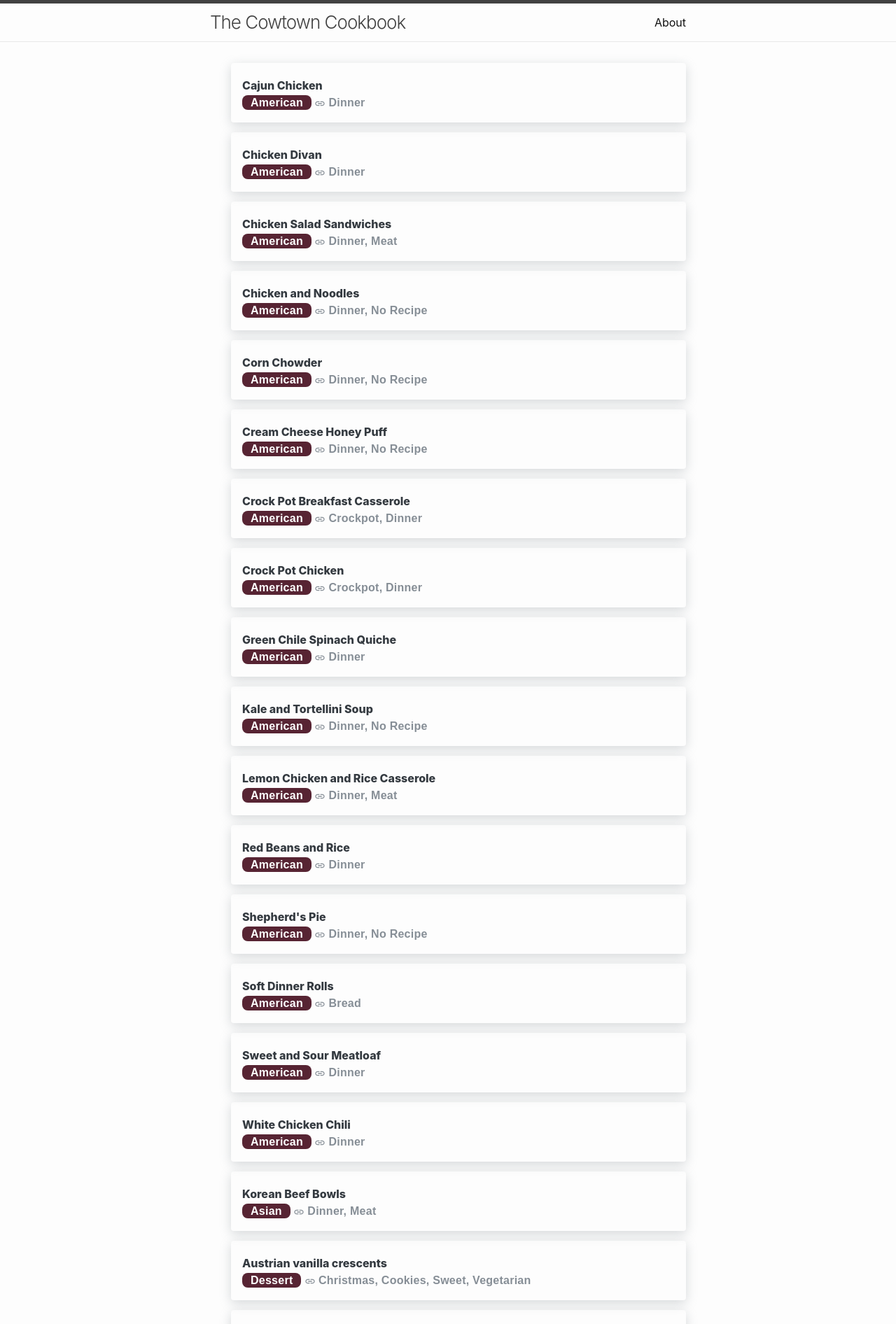
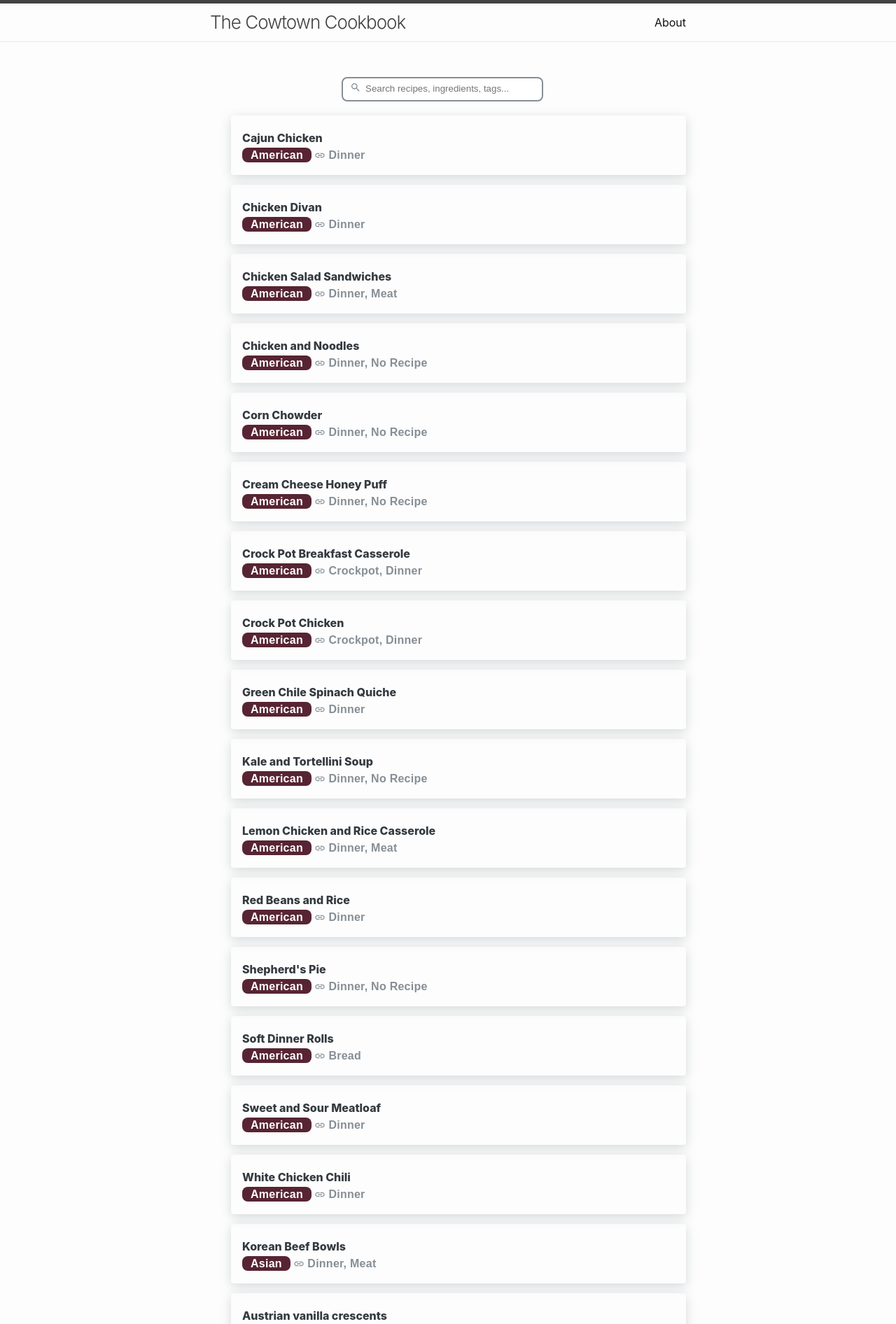
Before and after one commit to sfb1996/cookbook, a Jekyll site: the page built from index.markdown, in a window 1280 px wide. Shown: the top 1892 px of the page at 70% size. Built offline with Jekyll 4.4.1, drawn with Linux system fonts in a browser that asks for light colours.

Commit message:
search bar works

```diff
--- a/_layouts/home.html
+++ b/_layouts/home.html
@@ -7,10 +7,42 @@ layout: default
     <h1 class="page-heading">{{ page.title }}</h1>
   {%- endif -%}
 
-  {{ content }}
+   <form class="searchbar">
+      <fieldset class="searchbar-group">
+        <label class="searchbar-search" for="js-search">
+          <input class="search form-input" id="js-search" type="search" placeholder="Search recipes, ingredients, tags..." autocomplete="off" onkeyup="filterList()">
+          <svg class="search-icon form-icon" xmlns="http://www.w3.org/2000/svg" width="24" height="24" viewBox="0 0 24 24">
+            <path d="M15.5 14h-.79l-.28-.27C15.41 12.59 16 11.11 16 9.5 16 5.91 13.09 3 9.5 3S3 5.91 3 9.5 5.91 16 9.5 16c1.61 0 3.09-.59 4.23-1.57l.27.28v.79l5 4.99L20.49 19l-4.99-5zm-6 0C7.01 14 5 11.99 5 9.5S7.01 5 9.5 5 14 7.01 14 9.5 11.99 14 9.5 14z"/>
+          </svg>
+          <span class="search-highlight form-highlight"></span>
+        </label>
+      </fieldset>
+   </form>
+
+   <script>
+    function filterList() {
+        var input, filter, ul, li, a, i, txtValue;
+        input = document.getElementById("js-search");
+        filter = input.value.toLowerCase();
+        ul = document.getElementById("recipeList");
+        li = ul.getElementsByTagName("li");
+
+        for (i = 0; i < li.length; i++) {
+            article = li[i].getElementsByTagName("article")[0];
+            a = article.getElementsByTagName("a")[0];
+            txtValue = a.title;
+            if( txtValue.toLowerCase().indexOf(filter) > -1 ) {
+                li[i].style.display = "";
+            }
+            else {
+                li[i].style.display = "none";
+            }
+        }
+    }
+   </script>
 
   {%- if site.recipes.size > 0 -%}
-    <ul class="list">
+    <ul class="list" id="recipeList">
         {% assign recipes = site.recipes | where: "lang", page.lang %}
         {% assign sortable_list = "" | split: "" %}
 
--- a/_sass/custom/_section.scss
+++ b/_sass/custom/_section.scss
@@ -12,6 +12,14 @@
 .searchbar {
   margin-top: 1rem;
   margin-bottom: 1rem;
+  display: flex;
+  justify-content: center; /* Centers horizontally */
+  // the following keep the search bar at the top when
+  // scrolling, but I need more formatting to make it
+  // look nice
+  // position: sticky;
+  // top: 0;
+  // z-index: 1000;
 }
 
 .searchbar-group {
@@ -32,6 +40,7 @@
   font-family: $sans;
   font-size: ms(-1);
   line-height: 2;
+  margin: auto;
 }
 
 .search-icon {
```
